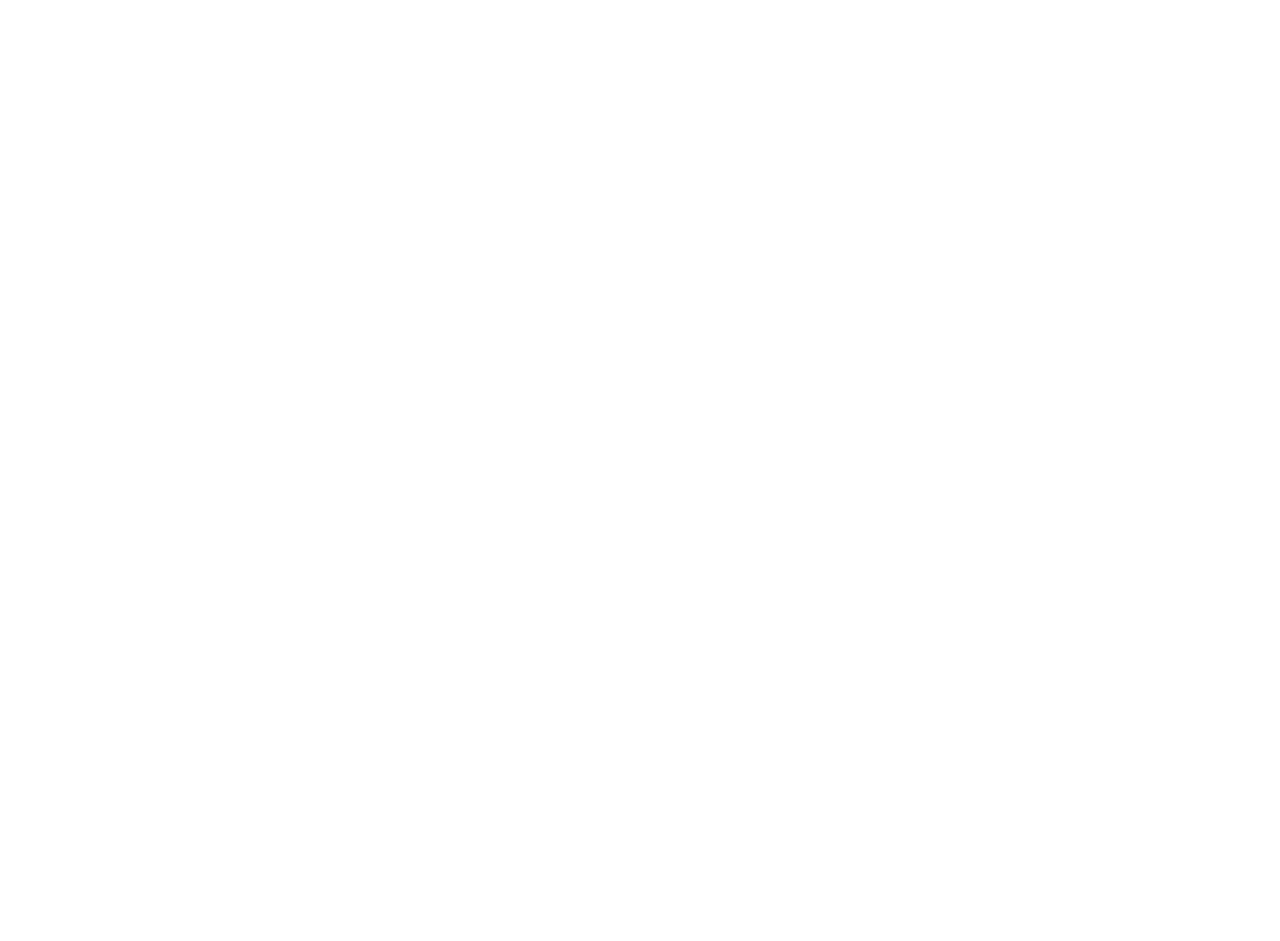
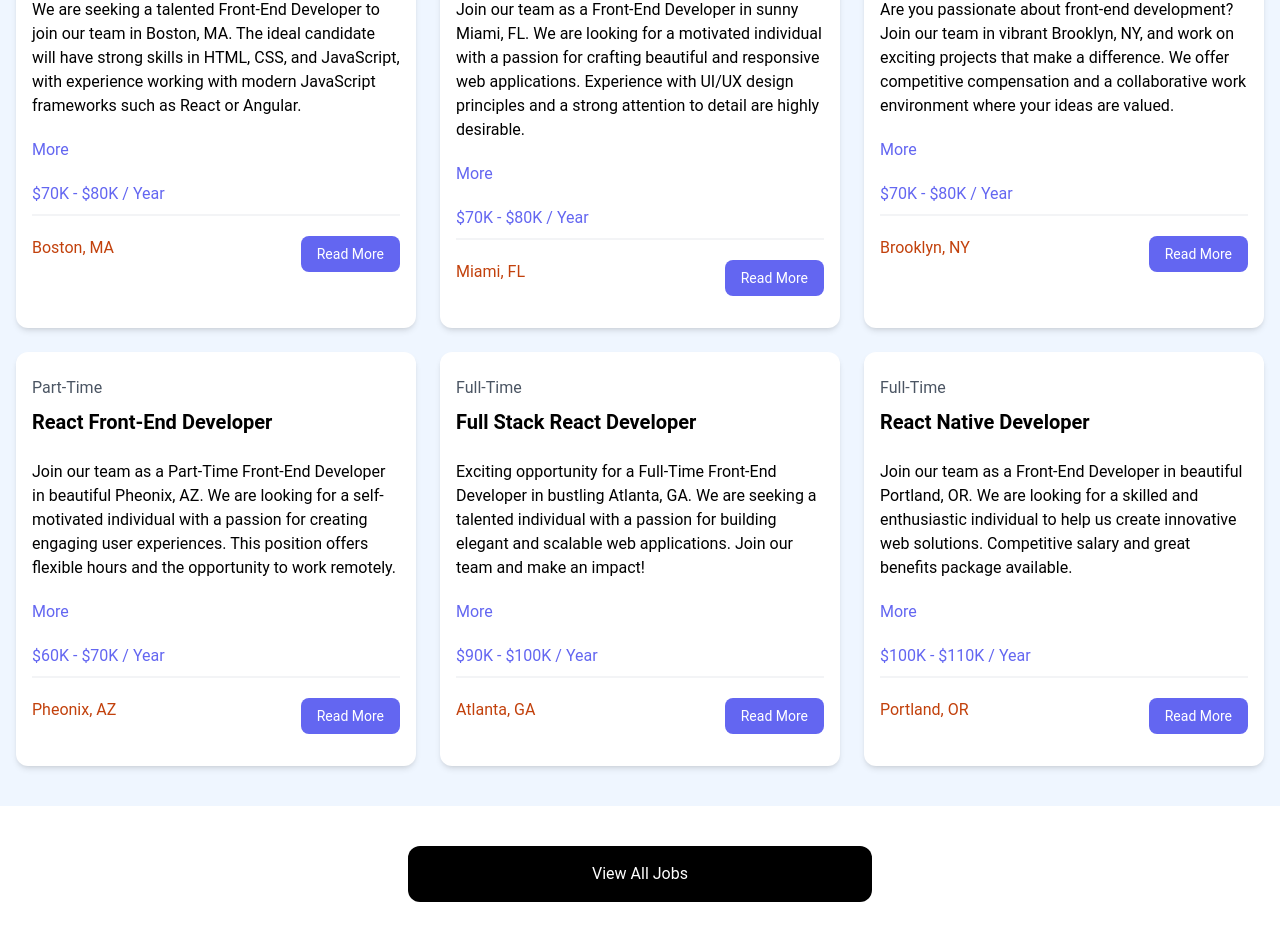
Before and after one commit to akam/job-board, a React (Vite) app in the folder vite-project/: page / in a window 1280 px wide. Shown: the part 819-1760 px from the top of the page. Before the commit the page ends 800 px from the top, so only its background shows below. Built offline with nearby package versions, Linux system fonts and the light colour scheme.

Commit message:
completed the UI static components without states

```diff
--- a/vite-project/src/App.tsx
+++ b/vite-project/src/App.tsx
@@ -1,17 +1,19 @@
 import Navbar from './components/Navbar.tsx'
 import Hero from './components/Hero.tsx'
 import HomeCards from './components/HomeCards.tsx'
+import JobListings from './components/JobListings.tsx'
+import ViewAllJobs from './components/ViewAllJobs.tsx'
+
 
 function App() {
 
   return (
     <>
       <Navbar />
-      <Hero
-        title='Become a React Dev'
-        subtitle='Find the React job that fits your skill set'
-      />
+      <Hero/>
       <HomeCards/>
+      <JobListings/>
+      <ViewAllJobs/>
     </>
   )
 }
--- a/vite-project/src/components/Hero.tsx
+++ b/vite-project/src/components/Hero.tsx
@@ -1,17 +1,14 @@
-interface heroProps {
-    title: string,
-    subtitle: string
-}
-
-function Hero(props: heroProps) {
+function Hero() {
     return (
         <section className='bg-indigo-700 py-20 mb-4'>
       <div className='max-w-7xl mx-auto px-4 sm:px-6 lg:px-8 flex flex-col items-center'>
         <div className='text-center'>
           <h1 className='text-4xl font-extrabold text-white sm:text-5xl md:text-6xl'>
-            {props.title}
+            Become a React Dev
           </h1>
-          <p className='my-4 text-xl text-white'>{props.subtitle}</p>
+          <p className='my-4 text-xl text-white'>
+            Find the React job that fits your skill set
+          </p>
         </div>
       </div>
     </section>
--- /dev/null
+++ b/vite-project/src/components/JobListing.tsx
@@ -0,0 +1,58 @@
+interface CompanyProps {
+    name: string;
+    description: string;
+    contactEmail: string;
+    contactPhone: string;
+}
+
+interface JobProps {
+    job: {
+        id: string;
+        title: string;
+        type: string;
+        description: string;
+        location: string;
+        salary: string;
+        company: CompanyProps;
+    };
+}
+
+function JobListing({ job }: JobProps) {
+    return (
+        <div className='bg-white rounded-xl shadow-md relative'>
+        <div className='p-4'>
+          <div className='mb-6'>
+            <div className='text-gray-600 my-2'>{job.type}</div>
+            <h3 className='text-xl font-bold'>{job.title}</h3>
+          </div>
+
+          <div className='mb-5'>{job.description}</div>
+
+          <button
+            className='text-indigo-500 mb-5 hover:text-indigo-600'
+          >
+            More
+          </button>
+
+          <h3 className='text-indigo-500 mb-2'>{job.salary} / Year</h3>
+
+          <div className='border border-gray-100 mb-5'></div>
+
+          <div className='flex flex-col lg:flex-row justify-between mb-4'>
+            <div className='text-orange-700 mb-3'>
+              {job.location}
+            </div>
+            <a
+                href={`/job/${job.id}`}
+                className='h-[36px] bg-indigo-500 hover:bg-indigo-600 text-white px-4 py-2 rounded-lg text-center text-sm'
+            >
+              Read More
+            </a>
+          </div>
+        </div>
+      </div>
+
+    )
+}
+
+export default JobListing;
--- /dev/null
+++ b/vite-project/src/components/JobListings.tsx
@@ -0,0 +1,21 @@
+import JobListing from './JobListing.tsx'
+import { getAllJobs } from "../jobs";
+
+function JobListings(){
+    return (
+        <section className='bg-blue-50 px-4 py-10'>
+        <div className='container-xl lg:container m-auto'>
+          <h2 className='text-3xl font-bold text-indigo-500 mb-6 text-center'>
+            Browse Jobs
+          </h2>
+            <div className='grid grid-cols-1 md:grid-cols-3 gap-6'>
+              {getAllJobs().map((job) => (
+                <JobListing job={job} />
+              ))}
+            </div>
+        </div>
+      </section>
+    )
+}
+
+export default JobListings;
--- a/vite-project/src/components/Navbar.tsx
+++ b/vite-project/src/components/Navbar.tsx
@@ -9,9 +9,9 @@
                     </span>
                 <div className='md:ml-auto'>
                     <div className='flex space-x-2'>
-                        <button className='text-white bg-black hover:bg-gray-900 hover:text-white rounded-md px-3 py-2'>Home</button>
-                        <button className='text-white bg-black hover:bg-gray-900 hover:text-white rounded-md px-3 py-2'>Jobs</button>
-                        <button className='text-white bg-black hover:bg-gray-900 hover:text-white rounded-md px-3 py-2'>Add Job</button>
+                        <a href='/home' className='text-white bg-black hover:bg-gray-900 hover:text-white rounded-md px-3 py-2'>Home</a>
+                        <a href='/jobs' className='text-white bg-black hover:bg-gray-900 hover:text-white rounded-md px-3 py-2'>Jobs</a>
+                        <a href='/addjob' className='text-white bg-black hover:bg-gray-900 hover:text-white rounded-md px-3 py-2'>Add Job</a>
                     </div>
                 </div>
                 </div>
--- /dev/null
+++ b/vite-project/src/components/ViewAllJobs.tsx
@@ -0,0 +1,13 @@
+const ViewAllJobs = () => {
+  return (
+    <section className='m-auto max-w-lg my-10 px-6'>
+      <a
+        href='/jobs'
+        className='block bg-black text-white text-center py-4 px-6 rounded-xl hover:bg-gray-700'
+      >
+        View All Jobs
+      </a>
+    </section>
+  );
+};
+export default ViewAllJobs;
--- /dev/null
+++ b/vite-project/src/jobs.ts
@@ -0,0 +1,92 @@
+const jobs = {
+    "jobs": [
+      {
+        "id": "1",
+        "title": "Senior React Developer",
+        "type": "Full-Time",
+        "description": "We are seeking a talented Front-End Developer to join our team in Boston, MA. The ideal candidate will have strong skills in HTML, CSS, and JavaScript, with experience working with modern JavaScript frameworks such as React or Angular.",
+        "location": "Boston, MA",
+        "salary": "$70K - $80K",
+        "company": {
+          "name": "NewTek Solutions",
+          "description": "NewTek Solutions is a leading technology company specializing in web development and digital solutions. We pride ourselves on delivering high-quality products and services to our clients while fostering a collaborative and innovative work environment.",
+          "contactEmail": "contact@teksolutions.com",
+          "contactPhone": "555-555-5555"
+        }
+      },
+      {
+        "id": "2",
+        "title": "Front-End Engineer (React & Redux)",
+        "type": "Full-Time",
+        "location": "Miami, FL",
+        "description": "Join our team as a Front-End Developer in sunny Miami, FL. We are looking for a motivated individual with a passion for crafting beautiful and responsive web applications. Experience with UI/UX design principles and a strong attention to detail are highly desirable.",
+        "salary": "$70K - $80K",
+        "company": {
+          "name": "Veneer Solutions",
+          "description": "Veneer Solutions is a creative agency specializing in digital design and development. Our team is dedicated to pushing the boundaries of creativity and innovation to deliver exceptional results for our clients.",
+          "contactEmail": "contact@loremipsum.com",
+          "contactPhone": "555-555-5555"
+        }
+      },
+      {
+        "id": "3",
+        "title": "React.js Dev",
+        "type": "Full-Time",
+        "location": "Brooklyn, NY",
+        "description": "Are you passionate about front-end development? Join our team in vibrant Brooklyn, NY, and work on exciting projects that make a difference. We offer competitive compensation and a collaborative work environment where your ideas are valued.",
+        "salary": "$70K - $80K",
+        "company": {
+          "name": "Dolor Cloud",
+          "description": "Dolor Cloud is a leading technology company specializing in digital solutions for businesses of all sizes. With a focus on innovation and customer satisfaction, we are committed to delivering cutting-edge products and services.",
+          "contactEmail": "contact@dolorsitamet.com",
+          "contactPhone": "555-555-5555"
+        }
+      },
+      {
+        "id": "4",
+        "title": "React Front-End Developer",
+        "type": "Part-Time",
+        "description": "Join our team as a Part-Time Front-End Developer in beautiful Pheonix, AZ. We are looking for a self-motivated individual with a passion for creating engaging user experiences. This position offers flexible hours and the opportunity to work remotely.",
+        "location": "Pheonix, AZ",
+        "salary": "$60K - $70K",
+        "company": {
+          "name": "Alpha Elite",
+          "description": "Alpha Elite is a dynamic startup specializing in digital marketing and web development. We are committed to fostering a diverse and inclusive workplace where creativity and innovation thrive.",
+          "contactEmail": "contact@adipisicingelit.com",
+          "contactPhone": "555-555-5555"
+        }
+      },
+      {
+        "id": "5",
+        "title": "Full Stack React Developer",
+        "type": "Full-Time",
+        "description": "Exciting opportunity for a Full-Time Front-End Developer in bustling Atlanta, GA. We are seeking a talented individual with a passion for building elegant and scalable web applications. Join our team and make an impact!",
+        "location": "Atlanta, GA",
+        "salary": "$90K - $100K",
+        "company": {
+          "name": "Browning Technologies",
+          "description": "Browning Technologies is a rapidly growing technology company specializing in e-commerce solutions. We offer a dynamic and collaborative work environment where employees are encouraged to think creatively and innovate.",
+          "contactEmail": "contact@consecteturadipisicing.com",
+          "contactPhone": "555-555-5555"
+        }
+      },
+      {
+        "id": "6",
+        "title": "React Native Developer",
+        "type": "Full-Time",
+        "description": "Join our team as a Front-End Developer in beautiful Portland, OR. We are looking for a skilled and enthusiastic individual to help us create innovative web solutions. Competitive salary and great benefits package available.",
+        "location": "Portland, OR",
+        "salary": "$100K - $110K",
+        "company": {
+          "name": "Port Solutions INC",
+          "description": "Port Solutions is a leading technology company specializing in software development and digital marketing. We are committed to providing our clients with cutting-edge solutions and our employees with a supportive and rewarding work environment.",
+          "contactEmail": "contact@ipsumlorem.com",
+          "contactPhone": "555-555-5555"
+        }
+      }
+    ]
+  }
+
+export const getAllJobs = () => {
+    return Object.values(jobs).flat()
+}
```
Also changed, not shown: vite-project/src/components/Card.tsx (+6 -6 lines).
